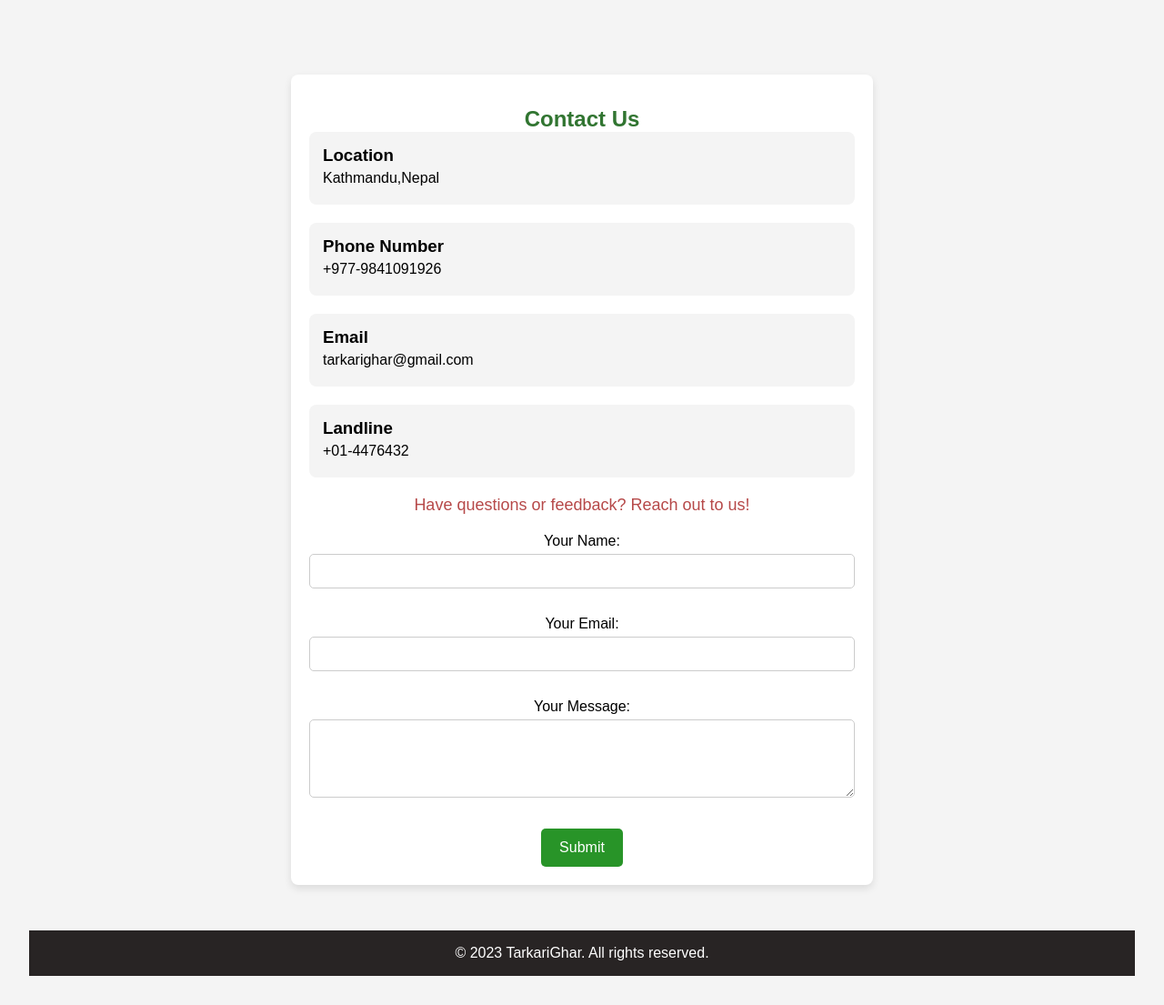
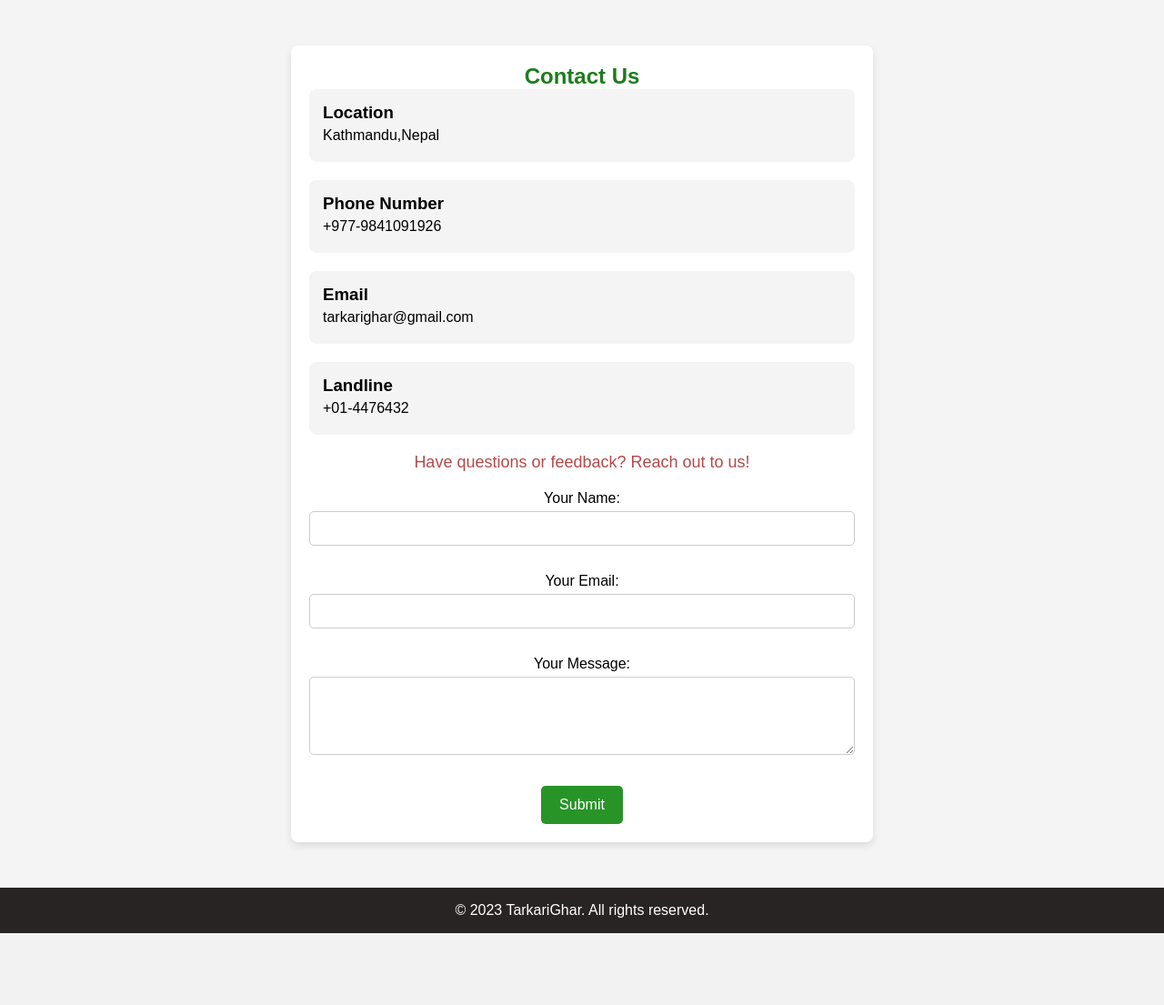
Before and after one commit to sagar2000000/interseller, a PHP site: page /contact.html in a window 1280 px wide. Shown: the part 110-1215 px from the top of the page at 91% size. After the commit the page ends 1136 px from the top, so only its background shows below. Run offline with PHP 8.4, Linux system fonts and the light colour scheme.

Commit message:
contact changed

```diff
--- a/contact.css
+++ b/contact.css
@@ -14,6 +14,9 @@ body {
     border-radius: 8px;
     text-align: center;
 
+}
+.contact-container h2{
+    color: rgb(30, 124, 30);
 }
 
 .contact-info-box {
--- a/contact.html
+++ b/contact.html
@@ -17,12 +17,7 @@
     <a href="#">Purchase</a>
     <a href="contact.html">Contact</a>
   </nav>
-  <section id="home">
-    <div class="slideshow">
-      <img src="bg.jpg" alt="image1" />
-      <img src="slide2.jpeg" alt="image2" />
-      <img src="slide3.jpeg" alt="image3" />
-    </div>
+
     <div class="contact-container">
         <h2>Contact Us</h2>
 
```
